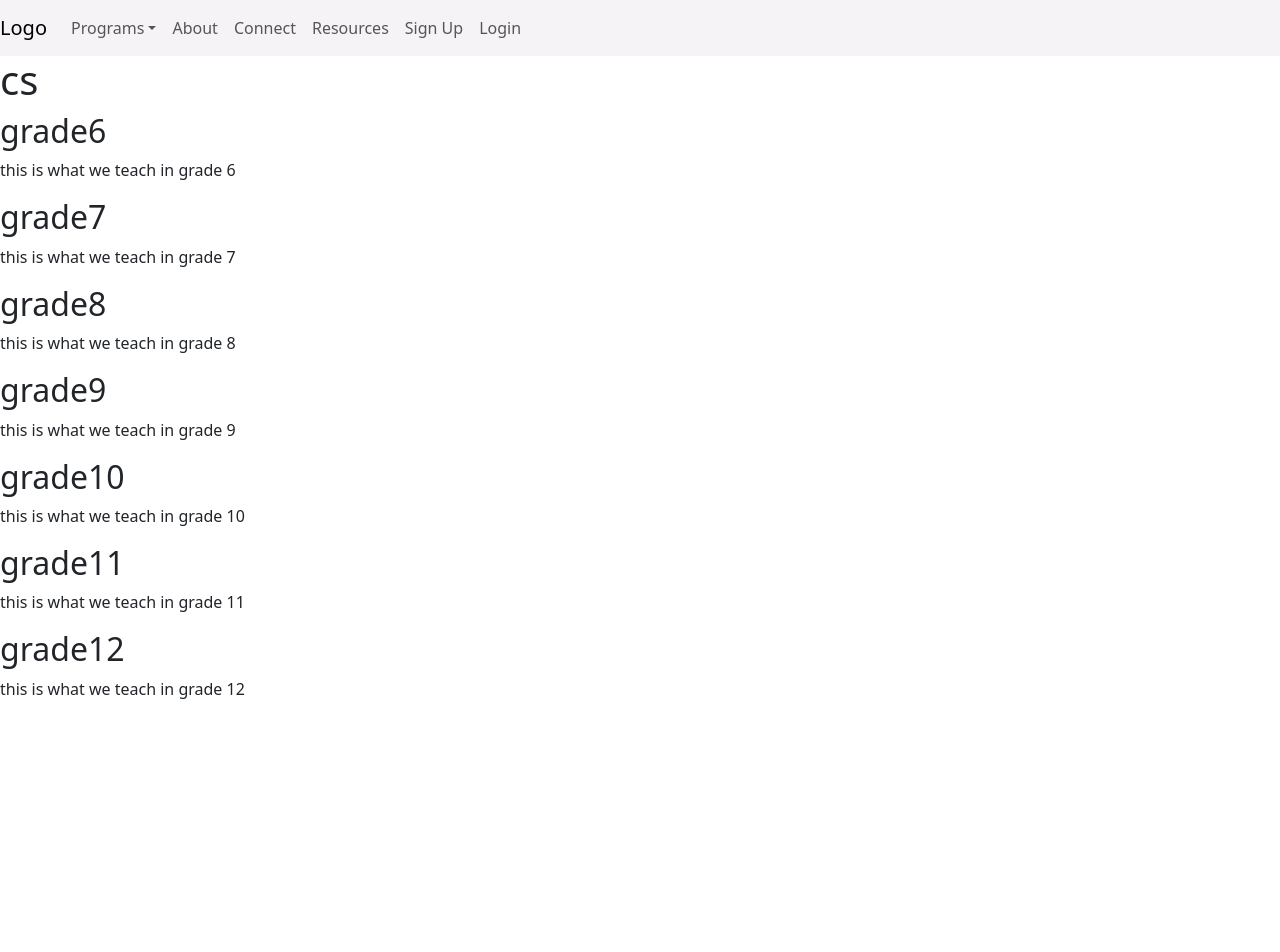
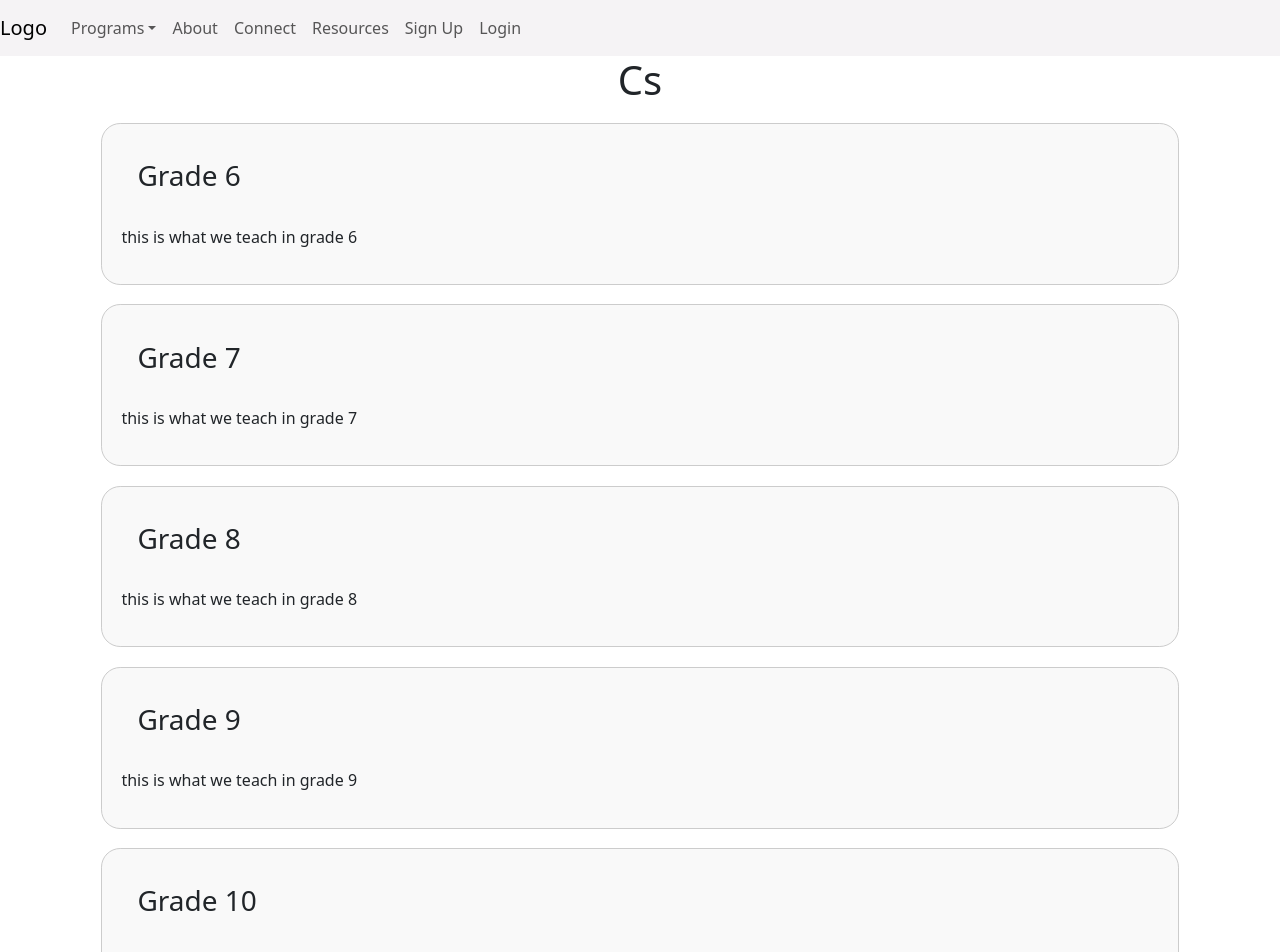
Before and after one commit to SmartGene-Academy/SmartGene, a React (Create React App) app: page /CS in a window 1280 px wide. Shown: the top 952 px of the page. Before the commit the page ends 800 px from the top, so only its background shows below. Built offline with nearby package versions, Linux system fonts and the light colour scheme.

Commit message:
added basic styling for the subjects

```diff
--- /dev/null
+++ b/src/Pages/Styles/Subject.css
@@ -0,0 +1,25 @@
+.box {
+    border: 1px solid #ccc;
+    padding: 1.5vw;
+    margin: 1.5vw;
+    border-radius: 1.5vw;
+    background-color: #f9f9f9;
+}
+
+.data-box {
+    padding: 1.25vw;
+    margin-top: 2.5vw;
+    border-radius: 2.5vw;
+    text-align: left;
+}
+
+.data-item {
+    padding: 1.25vw;
+    margin-bottom: 1.25vw;
+    border-radius: 2.5vw;
+    text-align: left;
+}
+
+.center {
+    text-align: center;
+}
--- a/src/Pages/Subject.js
+++ b/src/Pages/Subject.js
@@ -2,6 +2,8 @@ import React from 'react'
 import {useLocation} from 'react-router-dom';
 import subjectData from '../data/subjectData'
 import NavBar from "../Components/navbar"
+import './Styles/Subject.css'
+
 
 const getSubjectFromPath = (path) => {
     console.log(path);
@@ -20,18 +22,22 @@ function Subject(){
     const { pathname } = location;
     const subject = getSubjectFromPath(pathname);
     const data = getDataForSubject(subject)
+    const capitalSubject = subject.charAt(0).toUpperCase() + subject.slice(1)
+
 
     return (
         <>
             <NavBar />
-            <h1>{subject}</h1>
-            {data.map(item => (
-                <div>
-                    <h2> {item.id} </h2>
-                    <p> {item.content} </p>
+            <div className='container'>
+                <h1 className='center'>{capitalSubject}</h1>
+                {data.map(item => (
+                    <div className='box'>
+                        <h3 className='data-item'> {item.id} </h3>
+                        <p className='data'> {item.content} </p>
 
-                </div>
-            ))}
+                    </div>
+                ))}
+            </div>
         </>
     );
 }
--- a/src/data/subjectData.js
+++ b/src/data/subjectData.js
@@ -1,39 +1,39 @@
 const subjectData = {
     'math' : [
-        {id : 'grade6', content : 'this is what we teach in grade 6' },
-        {id : 'grade7', content : 'this is what we teach in grade 7' },
-        {id : 'grade8', content : 'this is what we teach in grade 8' },
-        {id : 'grade9', content : 'this is what we teach in grade 9' },
-        {id : 'grade10', content : 'this is what we teach in grade 10' },
-        {id : 'grade11', content : 'this is what we teach in grade 11' },
-        {id : 'grade12', content : 'this is what we teach in grade 12' },
+        {id : 'Grade 6', content : 'this is what we teach in grade 6' },
+        {id : 'Grade 7', content : 'this is what we teach in grade 7' },
+        {id : 'Grade 8', content : 'this is what we teach in grade 8' },
+        {id : 'Grade 9', content : 'this is what we teach in grade 9' },
+        {id : 'Grade 10', content : 'this is what we teach in grade 10' },
+        {id : 'Grade 11', content : 'this is what we teach in grade 11' },
+        {id : 'Grade 12', content : 'this is what we teach in grade 12' },
     ],
     'english' : [
-        {id : 'grade6', content : 'this is what we teach in grade 6' },
-        {id : 'grade7', content : 'this is what we teach in grade 7' },
-        {id : 'grade8', content : 'this is what we teach in grade 8' },
-        {id : 'grade9', content : 'this is what we teach in grade 9' },
-        {id : 'grade10', content : 'this is what we teach in grade 10' },
-        {id : 'grade11', content : 'this is what we teach in grade 11' },
-        {id : 'grade12', content : 'this is what we teach in grade 12' },
+        {id : 'Grade 6', content : 'this is what we teach in grade 6' },
+        {id : 'Grade 7', content : 'this is what we teach in grade 7' },
+        {id : 'Grade 8', content : 'this is what we teach in grade 8' },
+        {id : 'Grade 9', content : 'this is what we teach in grade 9' },
+        {id : 'Grade 10', content : 'this is what we teach in grade 10' },
+        {id : 'Grade 11', content : 'this is what we teach in grade 11' },
+        {id : 'Grade 12', content : 'this is what we teach in grade 12' },
     ],
     'cs' : [
-        {id : 'grade6', content : 'this is what we teach in grade 6' },
-        {id : 'grade7', content : 'this is what we teach in grade 7' },
-        {id : 'grade8', content : 'this is what we teach in grade 8' },
-        {id : 'grade9', content : 'this is what we teach in grade 9' },
-        {id : 'grade10', content : 'this is what we teach in grade 10' },
-        {id : 'grade11', content : 'this is what we teach in grade 11' },
-        {id : 'grade12', content : 'this is what we teach in grade 12' },
+        {id : 'Grade 6', content : 'this is what we teach in grade 6' },
+        {id : 'Grade 7', content : 'this is what we teach in grade 7' },
+        {id : 'Grade 8', content : 'this is what we teach in grade 8' },
+        {id : 'Grade 9', content : 'this is what we teach in grade 9' },
+        {id : 'Grade 10', content : 'this is what we teach in grade 10' },
+        {id : 'Grade 11', content : 'this is what we teach in grade 11' },
+        {id : 'Grade 12', content : 'this is what we teach in grade 12' },
     ],
     'biology' : [
-        {id : 'grade6', content : 'this is what we teach in grade 6' },
-        {id : 'grade7', content : 'this is what we teach in grade 7' },
-        {id : 'grade8', content : 'this is what we teach in grade 8' },
-        {id : 'grade9', content : 'this is what we teach in grade 9' },
-        {id : 'grade10', content : 'this is what we teach in grade 10' },
-        {id : 'grade11', content : 'this is what we teach in grade 11' },
-        {id : 'grade12', content : 'this is what we teach in grade 12' },
+        {id : 'Grade 6', content : 'this is what we teach in grade 6' },
+        {id : 'Grade 7', content : 'this is what we teach in grade 7' },
+        {id : 'Grade 8', content : 'this is what we teach in grade 8' },
+        {id : 'Grade 9', content : 'this is what we teach in grade 9' },
+        {id : 'Grade 10', content : 'this is what we teach in grade 10' },
+        {id : 'Grade 11', content : 'this is what we teach in grade 11' },
+        {id : 'Grade 12', content : 'this is what we teach in grade 12' },
     ]
 }
 
```
